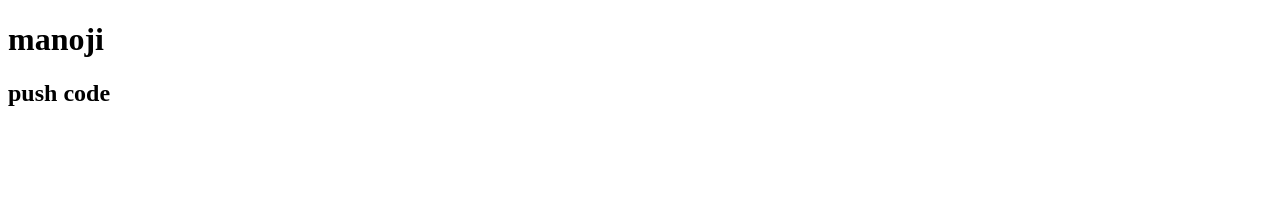
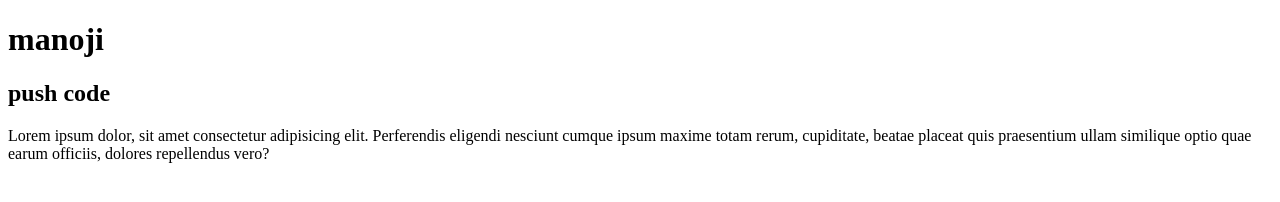
Before and after one commit to mb6902/git-practice, a plain HTML site: page index.html in a window 1280 px wide. Drawn offline with Linux system fonts and the light colour scheme.

Commit message:
"Rajkumar sir changes updated"

```diff
--- a/index.html
+++ b/index.html
@@ -8,5 +8,6 @@
 <body>
     <h1>manoji</h1>
     <h2>push code</h2>
+    <p>Lorem ipsum dolor, sit amet consectetur adipisicing elit. Perferendis eligendi nesciunt cumque ipsum maxime totam rerum, cupiditate, beatae placeat quis praesentium ullam similique optio quae earum officiis, dolores repellendus vero?</p>
 </body>
 </html>
```
